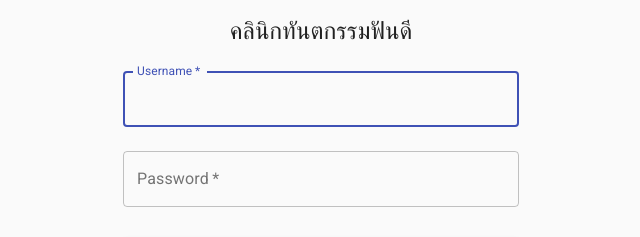
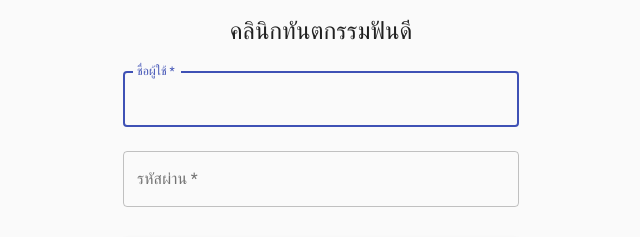
Before and after one commit to sut64/team13, a React (Create React App) app in the folder frontend/: page / in a window 1280 px wide. Shown: the part 174-411 px from the top of the page, without its empty margins (319-959 px from the left). Built offline with nearby package versions, Linux system fonts and the light colour scheme; a web font is replaced by a local one.

Commit message:
close #159 change username to thai

```diff
--- a/frontend/src/components/SignIns.tsx
+++ b/frontend/src/components/SignIns.tsx
@@ -110,7 +110,7 @@ function SignIn() {
             required
             fullWidth
             id="Username"
-            label="Username"
+            label="ชื่อผู้ใช้"
             name="Username"
             autoComplete="username"
             autoFocus
@@ -123,7 +123,7 @@ function SignIn() {
             required
             fullWidth
             name="Password"
-            label="Password"
+            label="รหัสผ่าน"
             type="password"
             id="Password"
             autoComplete="current-password"
```
